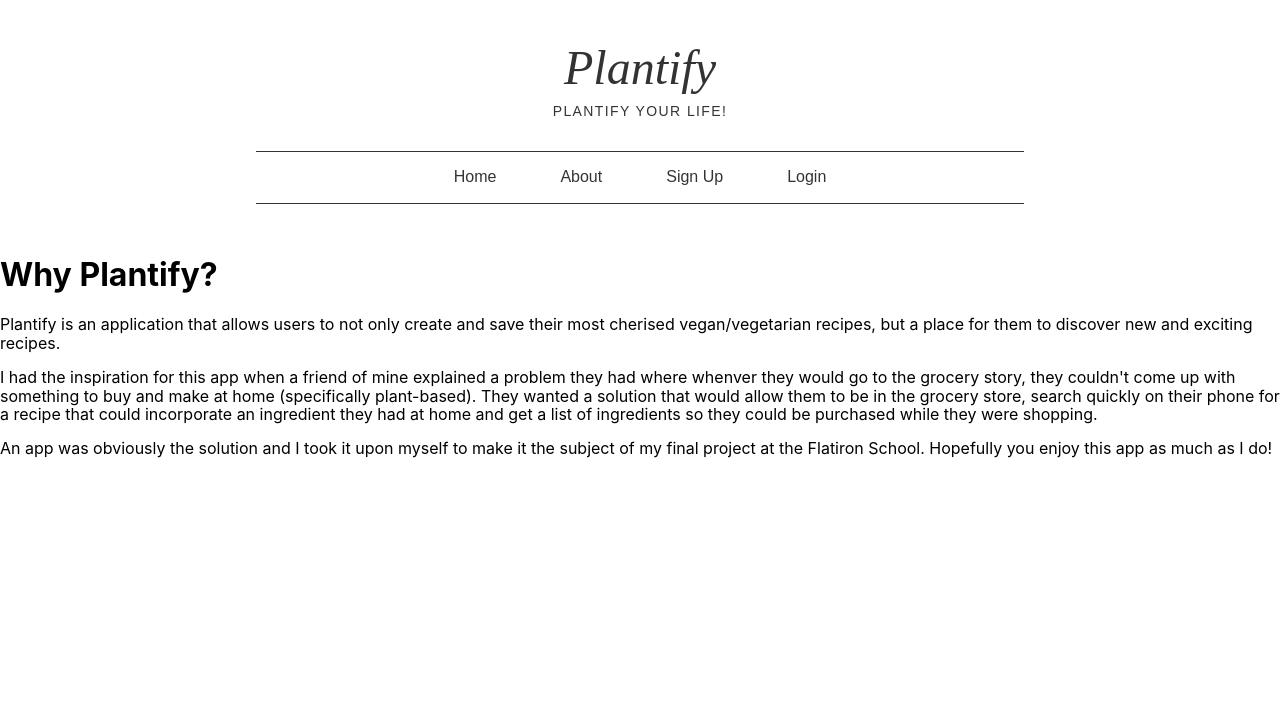
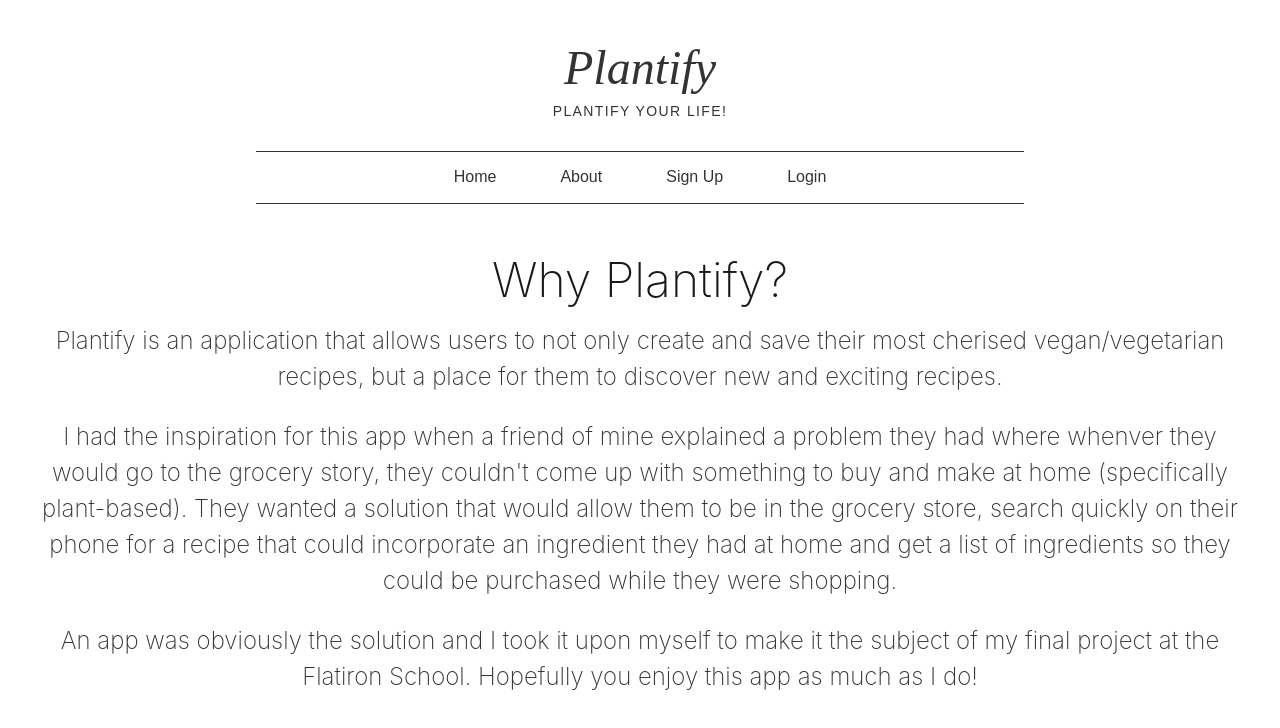
Before and after one commit to bthornton505/Plantify, a React (Create React App) app in the folder pbc-client/: page /about in a window 1280 px wide. Shown: the top 728 px of the page. Built offline with nearby package versions, Linux system fonts and the light colour scheme; no server answers; sample sign-in values are in the browser's storage.

Commit message:
added some simple styling to about and userprofile

```diff
--- a/pbc-client/src/components/About.js
+++ b/pbc-client/src/components/About.js
@@ -4,15 +4,17 @@ const About = () => {
 
   return(
     <main>
-      <div>
-        <h1>Why Plantify?</h1>
+      <div class="tc ph4">
+        <h1 class="f3 f2-m f1-l fw2 black-90 mv3">
+          Why Plantify?
+        </h1>
 
-        <p>
+        <p class="f5 f4-m f3-l fw2 black-80 mt0 lh-copy">
           Plantify is an application that allows users to not only create and save their
           most cherised vegan/vegetarian recipes, but a place for them to discover new and exciting recipes.
         </p>
 
-        <p>
+        <p class="f5 f4-m f3-l fw2 black-80 mt0 lh-copy">
           I had the inspiration for this app when a friend of mine explained a problem they had where whenver
           they would go to the grocery story, they couldn't come up with something to buy and make at home (specifically plant-based).
           They wanted a solution that would allow them to be in the grocery store, search quickly on their phone
@@ -20,7 +22,7 @@ const About = () => {
           they could be purchased while they were shopping.
         </p>
 
-        <p>
+        <p class="f5 f4-m f3-l fw2 black-80 mt0 lh-copy">
           An app was obviously the solution and I took it upon myself to make it the subject of my final project
           at the Flatiron School. Hopefully you enjoy this app as much as I do!
         </p>
--- a/pbc-client/src/containers/users/UserProfile.js
+++ b/pbc-client/src/containers/users/UserProfile.js
@@ -12,24 +12,20 @@ class UserProfile extends Component {
     }
   }
 
-  // handleLogout = () => {
-  //   this.props.logout()
-  //   localStorage.clear()
-  //   this.props.history.push('/login')
-  // }
+  render() {
+    const { user } = this.props
 
-  render() {
     return(
-      <div>
-        <h1>User Profile</h1>
+      <div class="tc ph4">
+        <h1 class="f3 f2-m f1-l fw2 black-90 mv3">Welcome back, {user.username}!</h1>
         <div>
           <p>
             <label>Username: </label>
-            {this.props.user.username}
+            {user.username}
           </p>
           <p>
             <label>Email: </label>
-            {this.props.user.email}
+            {user.email}
           </p>
         </div>
       </div>
@@ -38,7 +34,3 @@ class UserProfile extends Component {
 }
 
 export default UserProfile = withRouter(connect(null, { logout })(UserProfile));
-
-// {this.props.user.recipes === 0 ?
-//   <Link to="/new_recipe">Create Recipe</Link> : <Link to="/my_recipes">My Recipes</Link>}
-// <button onClick={this.handleLogout}>Log Out</button>
```
